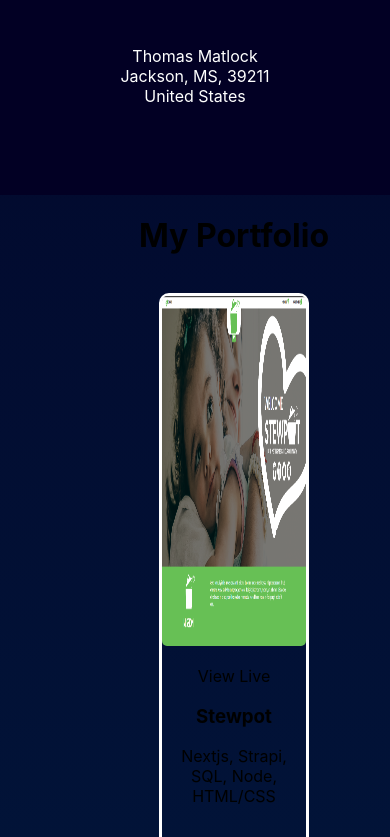
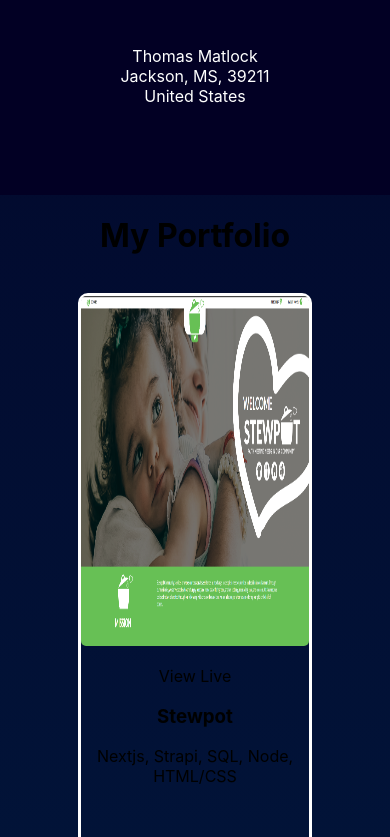
Before and after one commit to zep1994/thomas-matlock, a Next.js app in the folder frontend/: page /portfolio in a window 390 px wide. Shown: the part 649-1486 px from the top of the page. Built offline with nearby package versions, Linux system fonts and the light colour scheme.

Commit message:
update styling

```diff
--- a/frontend/styles/Header.module.css
+++ b/frontend/styles/Header.module.css
@@ -175,7 +175,9 @@
     position: relative;
   }
 
-  .nav { width: 20rem;}
+  .nav {
+    width: 100%;
+  }
 
   .topLeft {
     width: 100%;
--- a/frontend/styles/Portfolio.module.css
+++ b/frontend/styles/Portfolio.module.css
@@ -60,3 +60,13 @@
   border-radius: 5px;
   height: 350px;
 }
+
+@media (max-width: 830px) {
+  .container {
+    width: 100vw;
+  }
+
+  .sites {
+    width: 100vw;
+  }
+}
```
